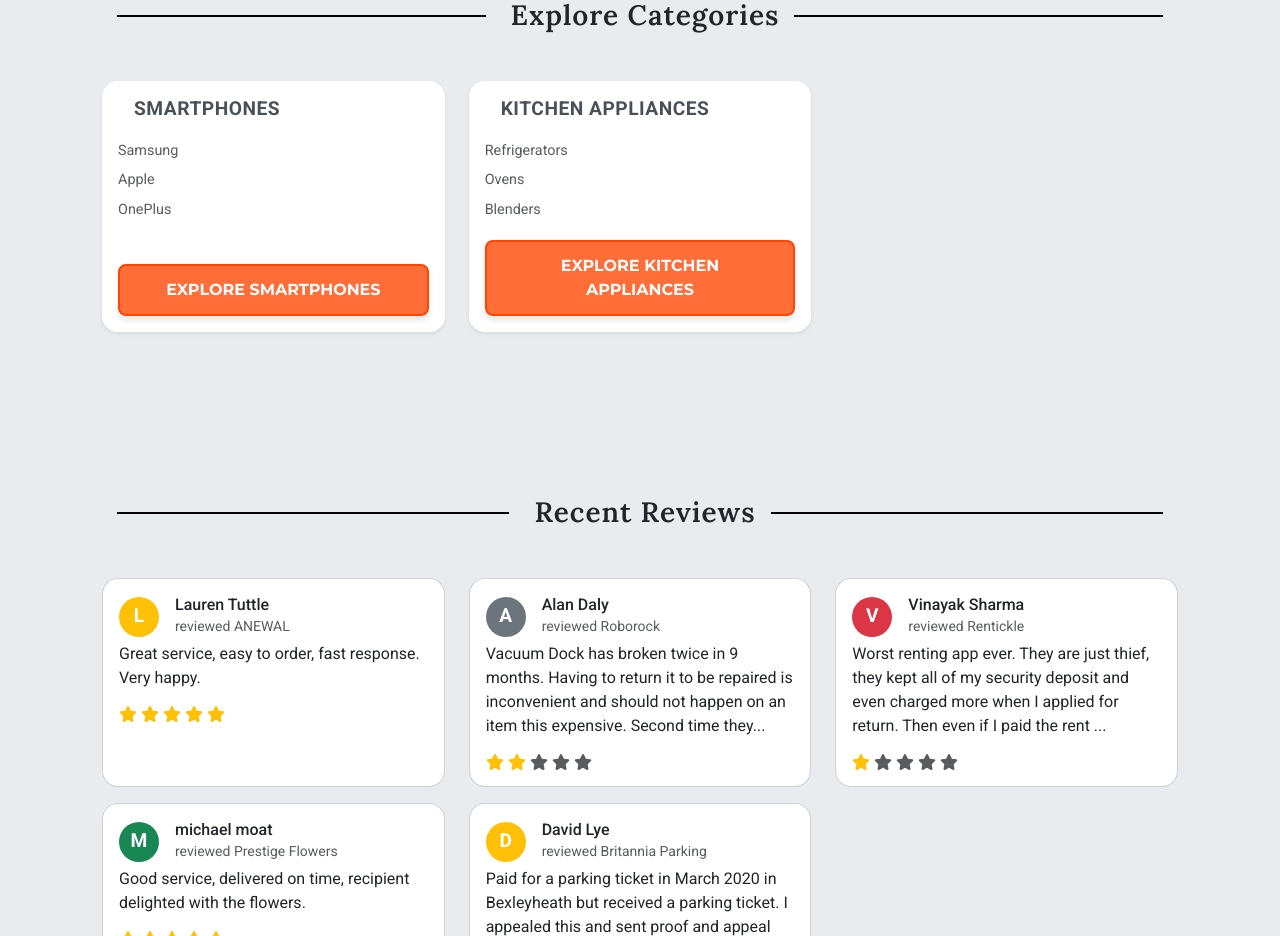
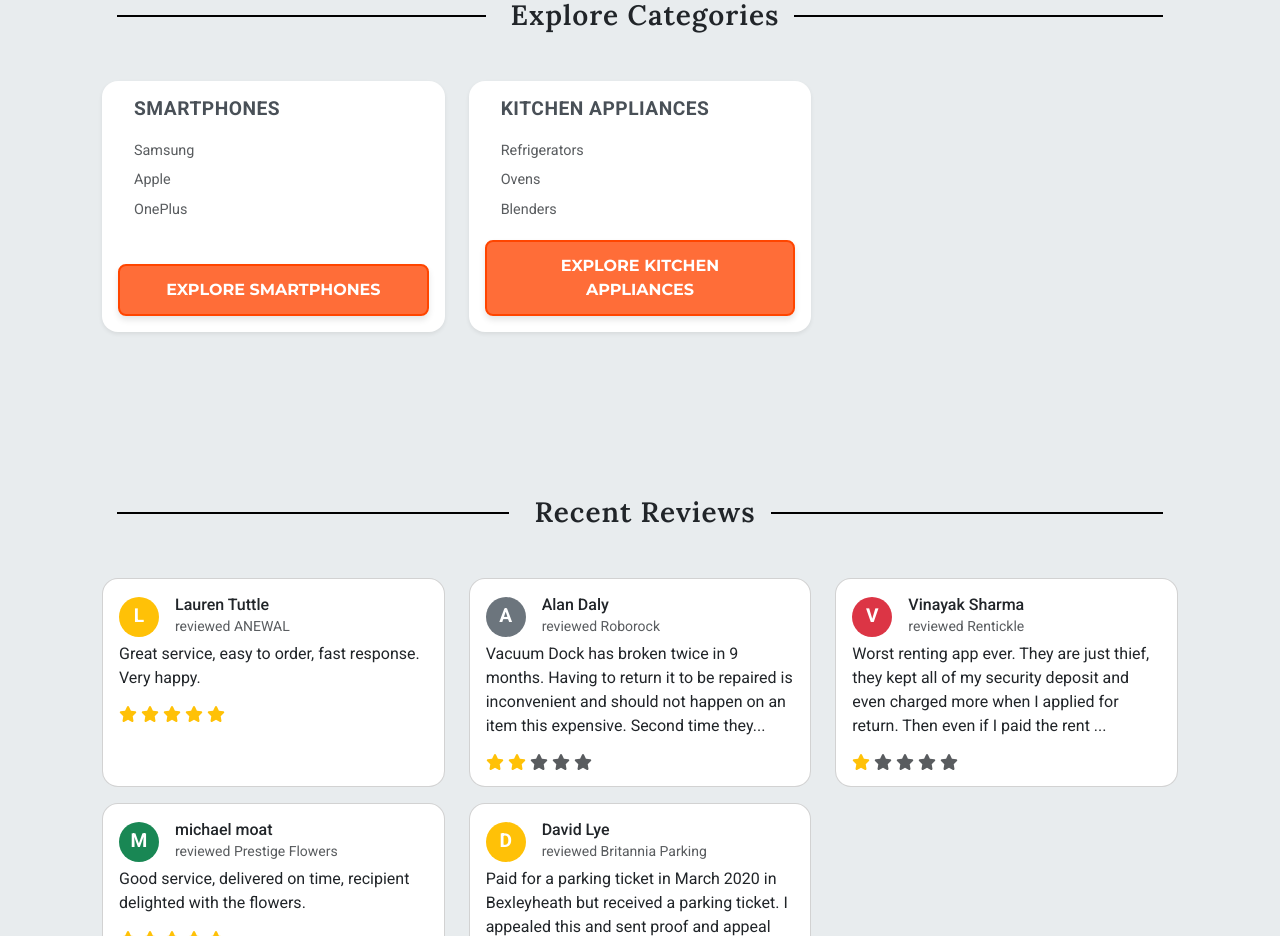
Before and after one commit to saraabdelrhman/wallet-market-master, a React (Create React App) app: page / in a window 1280 px wide. Shown: the part 1000-1936 px from the top of the page. Built offline with nearby package versions, Linux system fonts and the light colour scheme.

Commit message:
Update Content.jsx

```diff
--- a/src/components/Content.jsx
+++ b/src/components/Content.jsx
@@ -35,7 +35,7 @@
                   <i className={`${category.icon} me-3 text-primary fs-2`}></i>
                   <h5 className="card-title mb-0 text-uppercase">{category.title}</h5>
                 </div>
-                <ul className="list-group list-group-flush mb-3">
+                <ul className="list-group list-group-flush  ms-3 mb-3">
                   {category.subcategories.map((subcategory, subindex) => (
                     <li key={subindex} className="list-group-item border-0 px-0 py-1">
                       <span className="text-muted">{subcategory}</span>
```
